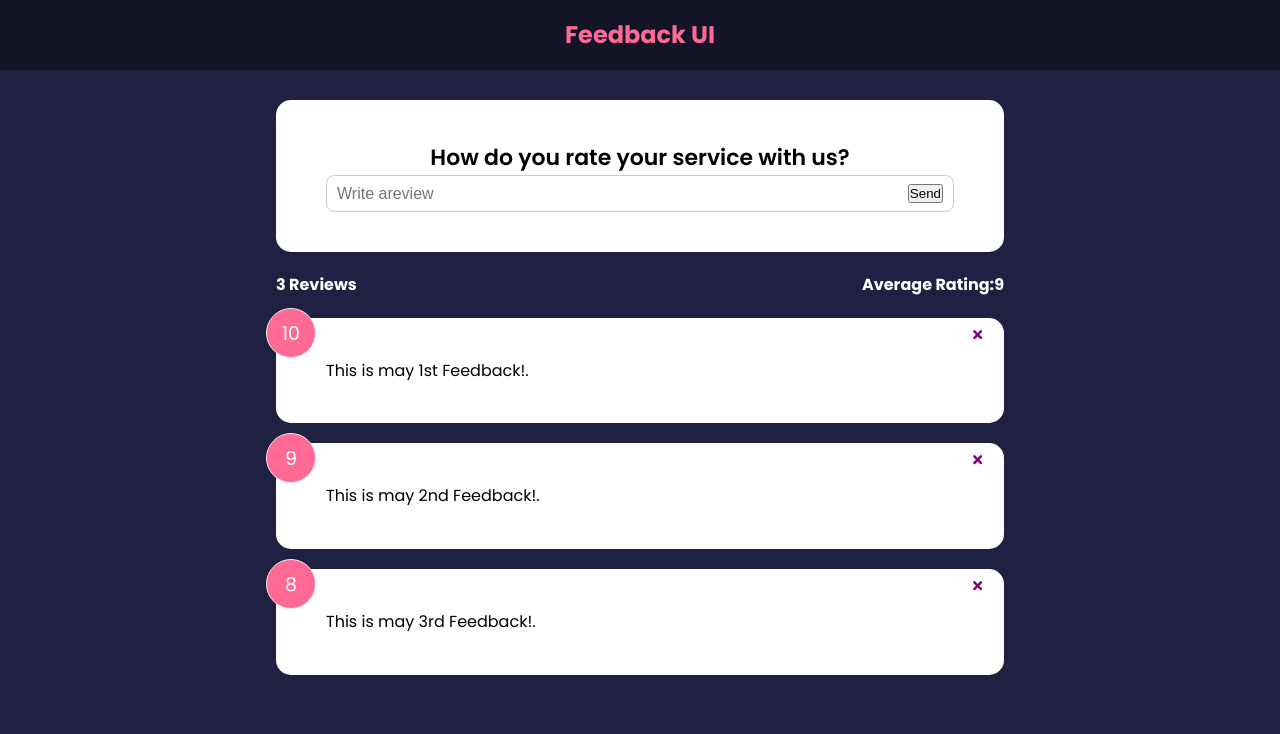
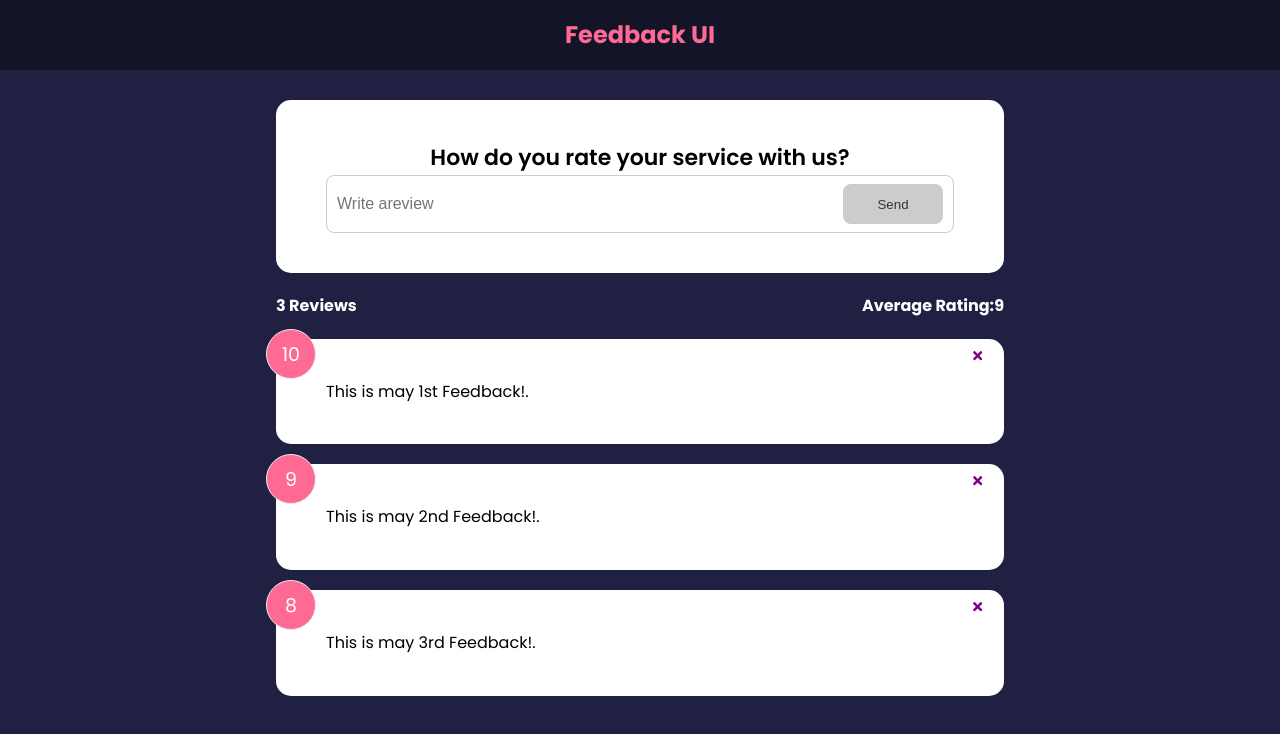
Before and after one commit to elgervacio/Feedback-app, a React (Vite) app: page / in a window 1280 px wide. Shown: the top 734 px of the page. Built offline with nearby package versions, Linux system fonts and the light colour scheme.

Commit message:
added styles in FeedbackForm components

```diff
--- a/src/Components/FeedbackForm.jsx
+++ b/src/Components/FeedbackForm.jsx
@@ -1,9 +1,22 @@
 import React, { useState } from 'react'
+import Button from './shared/Button'
 import Card from './shared/Card'
 
 const FeedbackForm = () => {
     const [text, setText] = useState('')
+    const [btnDisabled, setBtnDisabled] = useState(true)
+    const [message, setMessage] = useState('')
     const handleTextChange = (e) => {
+        if (text === '') {
+            setBtnDisabled(true)
+            setMessage(null)
+        } else if (text !== '' && text.trim().length <= 10) {
+            setMessage('Text must be at least 10 characters!')
+            setBtnDisabled(true)
+        } else {
+            setMessage(null)
+            setBtnDisabled(false)
+        }
         setText(e.target.value)
     }
     return (
@@ -14,8 +27,10 @@ const FeedbackForm = () => {
                     <input onChange={handleTextChange} type="text"
                         placeholder='Write areview'
                         value={text} />
-                    <button type="submit">Send</button>
+                    <Button type="submit"
+                        isDisabled={btnDisabled}>Send</Button>
                 </div>
+                {message && <div className='message'>{message}</div>}
             </form>
         </Card>
     )
--- /dev/null
+++ b/src/Components/shared/Button.jsx
@@ -0,0 +1,26 @@
+import React from 'react'
+import PropTypes from 'prop-types'
+const Button = ({ children, version, type, isDisabled }) => {
+    return (
+        <button type={type}
+            disabled={isDisabled}
+            className={`btn btn-${version}`}>
+            {children}
+        </button>
+    )
+}
+
+Button.defaultProps = {
+    version: 'primary',
+    type: ' button',
+    isDisabled: false,
+}
+
+Button.propTypes = {
+    children: PropTypes.node.isRequired,
+    version: PropTypes.string,
+    type: PropTypes.string,
+    isDisabled: PropTypes.bool,
+
+}
+export default Button
```
